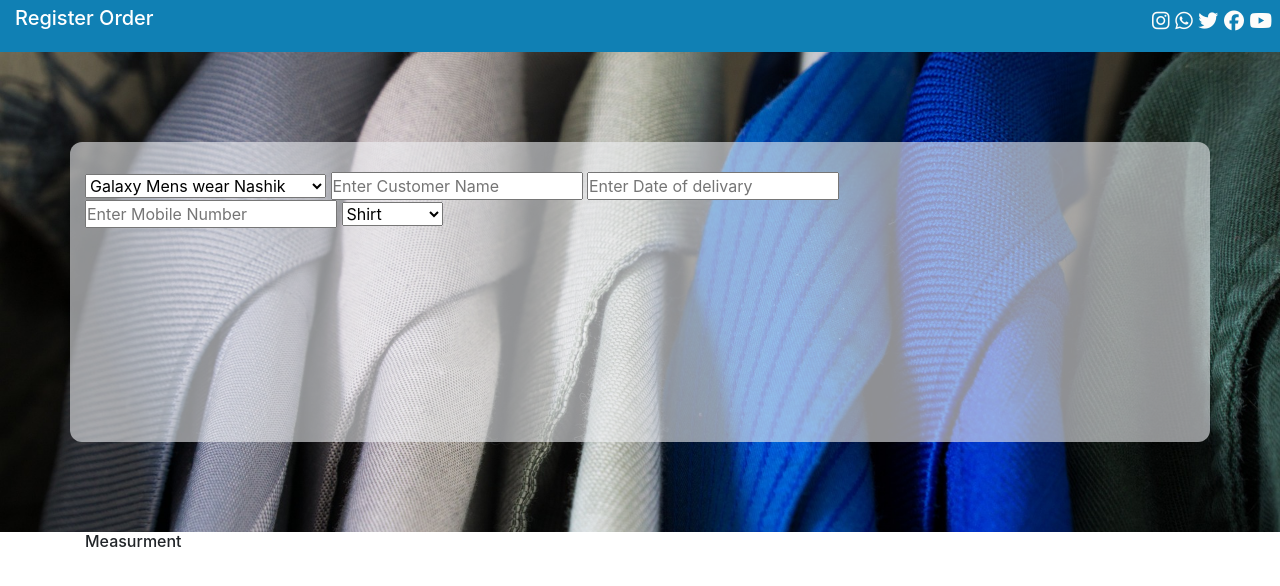
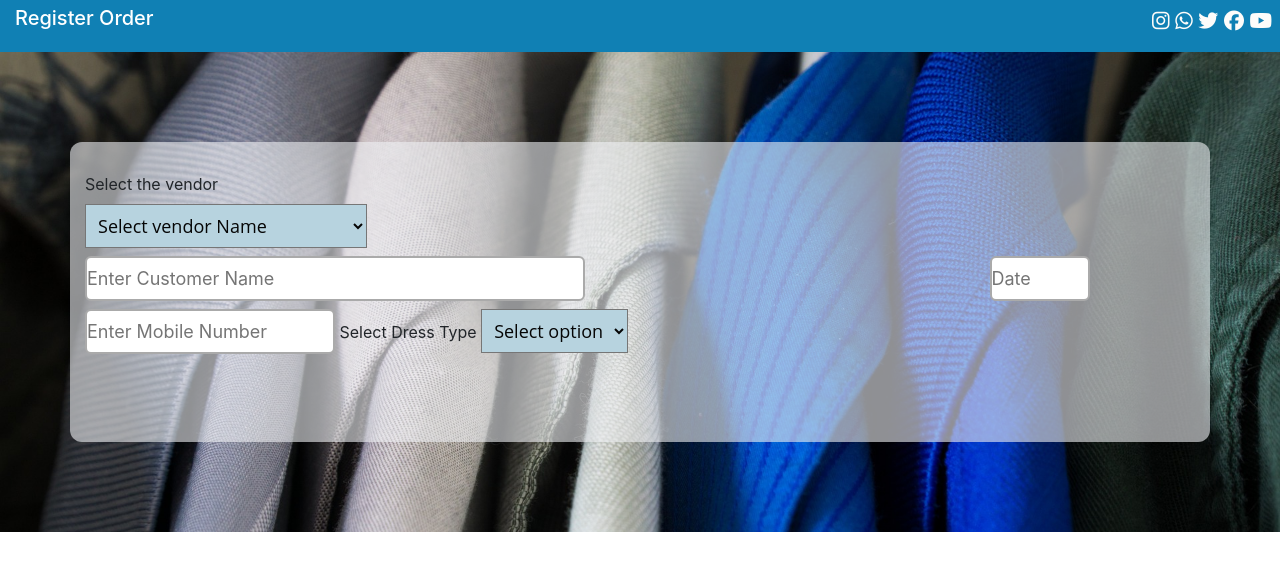
Before and after one commit to mohammedmoheed/smart_choice, a PHP site: page /Customer/register.html in a window 1280 px wide. Shown: the top 586 px of the page. Run offline with PHP 8.4, Linux system fonts and the light colour scheme; some libraries are stand-ins or nearby versions.

Commit message:
improved customer section

```diff
--- a/Customer/register.html
+++ b/Customer/register.html
@@ -30,43 +30,74 @@
 <!--parent div-->
 <div class="container-fluid order_panel responsive">
     <div class="container order_panel_child">
-    <form action="register.php" method="post">
+    <form action="register.php" method="post" id="dress_type">
        <div class="row">
         <div class="col-md-12">
-            <select name="vender" id="vender" required>
+            <label>Select the vendor</label><br>
+            <select name="vendor" id="vendor" required>
+                <option>Select vendor Name</option>
                 <option>Galaxy Mens wear Nashik</option>
                 <option>Paradise Mens wear Mumbai</option>
                 <option>Zara Fashion Colaba</option>
                 <option>City Center Mall Nashik</option>
-            </select>
+            </select><br>
             <input type="text" name="cust_name" id="cust_name" placeholder="Enter Customer Name" required>
-            <input type="text" name="del_date" id="del_date" placeholder="Enter Date of delivary" required>
+            <input type="text" name="del_date" id="del_date" placeholder="Date" required>
         </div>
        </div>
        <div class="row">
         <div class="col-md-12">
             <input type="text" name="mobile" id="mobile" placeholder="Enter Mobile Number" required>
-            <select name="dress" id="dress">
-                <option name ="" id="">Shirt</option>
-                <option name ="" id="">paint</option>
-                <option name ="" id="">Suit</option>
-                <option name ="" id="">Kurta</option>
-                <option name ="" id="">Sherwani</option>
-                <option name ="" id="">3 PC Coat</option>
-                <option name ="" id="">West Coat</option>
+            <label for="dress_type">Select Dress Type</label>
+            <select name="type" id="type"  onchange="showHide(this)">
+                <option value="non_select">Select option</option>
+                <option value ="shirt" name="shirt">Shirt</option>
+                <option value ="paint">paint</option>
+                <option value ="suit">Suit</option>
+                <option value ="kurta">Kurta</option>
+                <option value ="Sherwani">Sherwani</option>
+                <option value ="3 PC Coat">3 PC Coat</option>
+                <option value ="West Coat">West Coat</option>
             </select>
+            <div class="show-hide" id="non_select">
+                <div class="container">
+                    <p>Hi</p>
+                </div>
+              </div>
+            <div class="show-hide" id="shirt">
+                <div class="container">
+                    <h6>Enter the Measurment of Shirt</h6>
+                    <div class="col-md-2">
+                        <div class="card text-center">
+                            <div class="card-header  bg-info text-white">
+                                <div class="row align-items-center">
+                                    <div class="col">
+                                        <h6>Height</h6>
+                                    </div>
+                                </div>
+                            </div>
+                            <div class="card-footer">
+                               <input type="text" name="shirt_height" id="shirt_height">
+                            </div>
+                        </div><!--end of card-->
+                    </div>
+                </div>
+              </div>
+              <div class="show-hide" id="paint">
+                You selectd paint
+              </div>
+              <div class="show-hide" id="suit">
+                You selectd Suit
+              </div>
         </div>
-
        </div>
     </div>
     </form>
 </div>
 <!--end of parent div-->
-<div class="container Measurment">
-    <h6>Measurment</h6>
-</div>
     <script src="js/bootstrap.js"></script>
     <script src="https://kit.fontawesome.com/97ee402521.js" crossorigin="anonymous"></script>
-    <script src="js/jQuery.js"></script>
+    <script src="../js/script.js"></script>
+
 </body>
 </html>
--- a/css/style.css
+++ b/css/style.css
@@ -46,3 +46,74 @@
   width: 100%;
   height: 300px;
 }
+.label{
+  font-size: 70px;
+}
+#non_select,#shirt, #paint, #suit {
+  display: none;
+}
+#vendor{
+  padding:8px;
+  background:rgb(183, 211, 223);
+  font-family: 'Open Sans', sans-serif;
+  font-size: 18px;
+  color: #050505;
+  cursor: pointer;
+}
+#vendor:hover{
+  color: #043f5a;
+  background-color: rgb(80, 196, 211);
+}
+#cust_name{
+  width: 500px;
+  height: 45px;
+  border:2px solid #aaa;
+  border-radius: 6px;
+  margin: 8px 0;
+  outline:none;
+  border-sizing:border-box;
+  transition:.3s;
+  font-size: 18px;
+}
+#cust_name:hover{
+  box-shadow: 1px 3px rgb(5, 5, 5);
+}
+#del_date{
+  margin-left: 400px;
+  width: 100px;
+  height: 45px;
+  border:2px solid #aaa;
+  border-radius: 6px;
+  outline:none;
+  border-sizing:border-box;
+  transition:.3s;
+  font-size: 18px;
+}
+#del_date:hover{
+  box-shadow: 1px 3px rgb(19, 20, 20);
+}
+#mobile:hover{
+  box-shadow: 1px 3px rgb(15, 15, 15);
+}
+#mobile{
+  width: 250px;
+  height: 45px;
+  border:2px solid #aaa;
+  border-radius: 6px;
+  outline:none;
+  border-sizing:border-box;
+  transition:.3s;
+  font-size: 18px;
+}
+#type{
+  padding:8px;
+  background:rgb(183, 211, 223);
+  font-family: 'Open Sans', sans-serif;
+  font-size: 18px;
+  color: #050505;
+  cursor: pointer;
+}
+#type:hover{
+  color: #043f5a;
+  background-color: rgb(80, 196, 211);
+}
--- /dev/null
+++ b/js/script.js
@@ -0,0 +1,15 @@
+function showHide(elem) {
+    if(elem.selectedIndex !== 0) {
+         //hide the divs
+         for(var i=0; i < divsO.length; i++) {
+             divsO[i].style.display = 'none';
+        }
+        //unhide the selected div
+        document.getElementById(elem.value).style.display = 'block';
+    }
+}
+
+window.onload=function() {
+    //get the divs to show/hide
+    divsO = document.getElementById("dress_type").getElementsByClassName('show-hide');
+};
```
